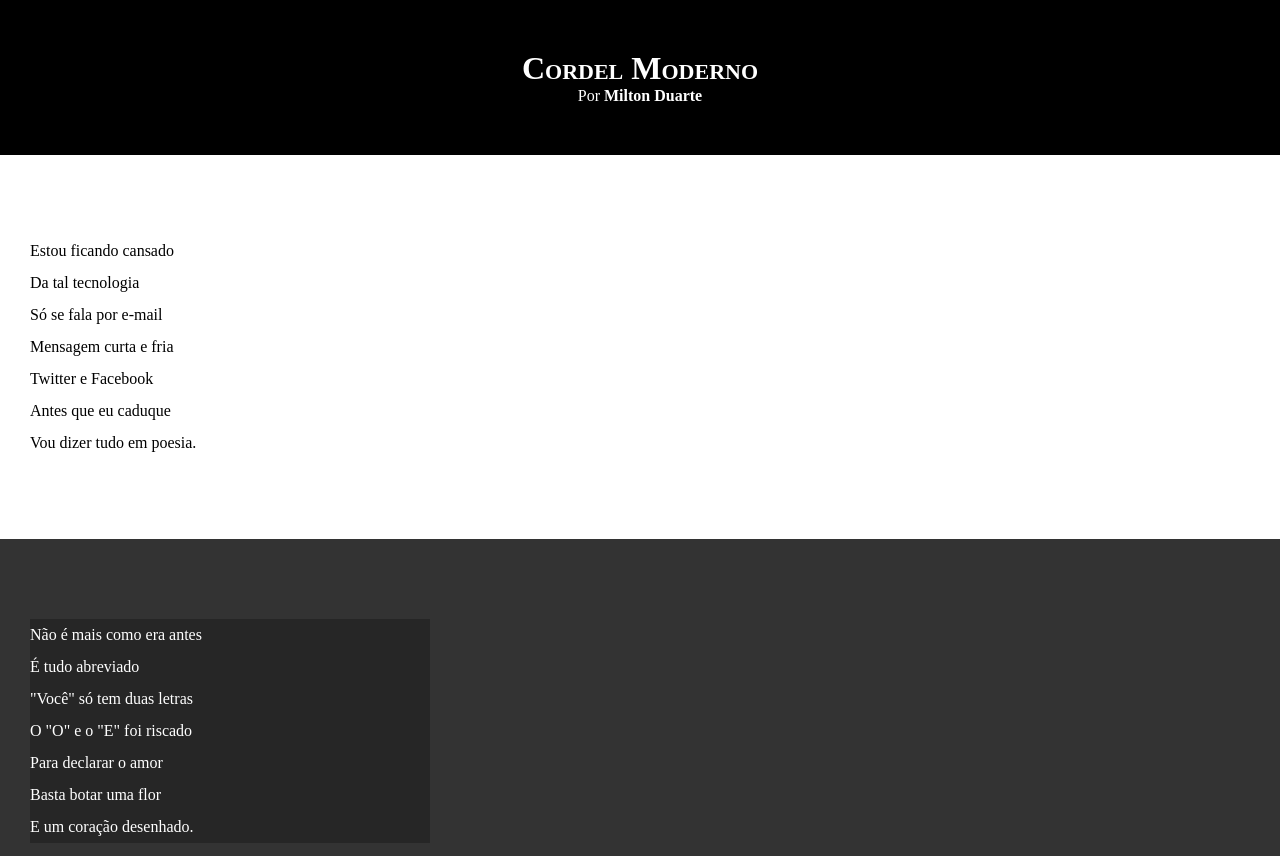
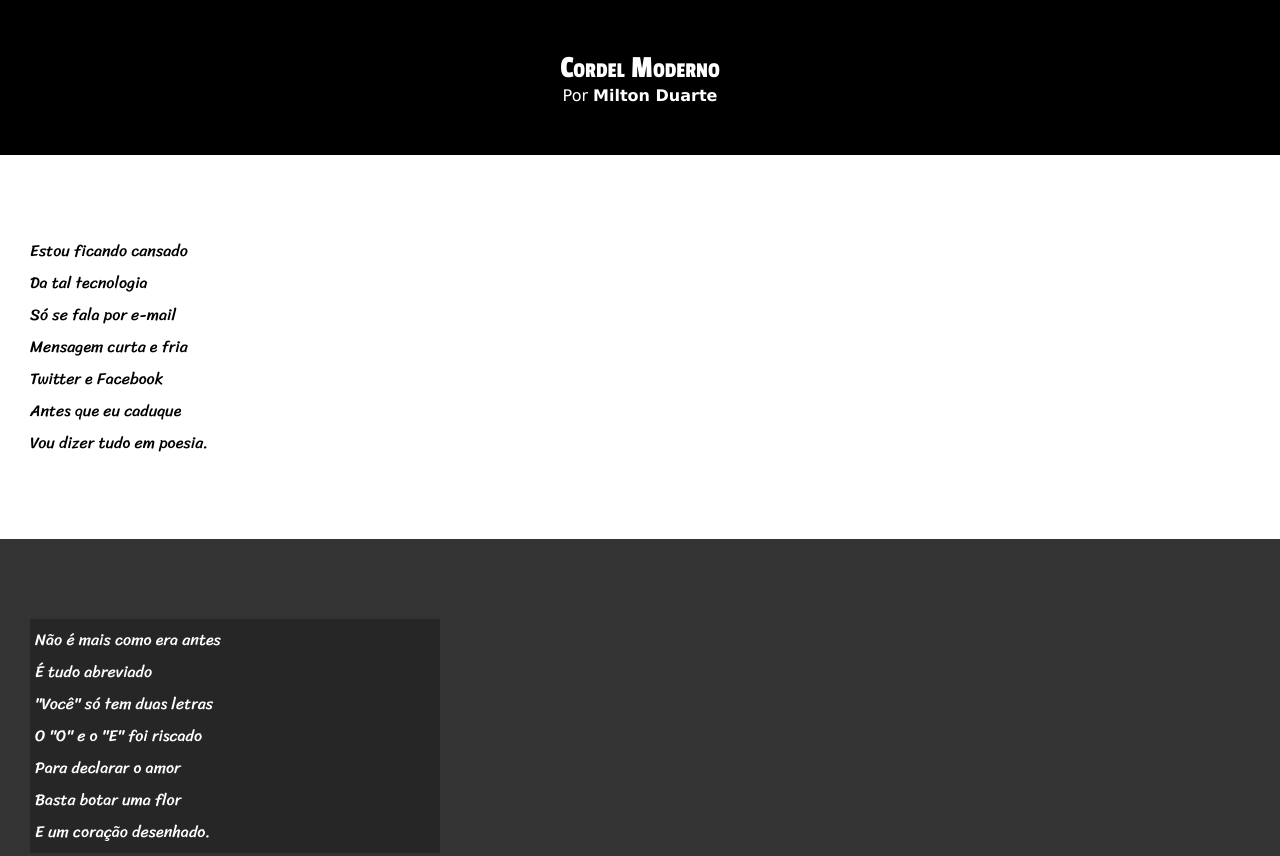
Before and after one commit to NaaComTil/Estudos, a plain HTML site: page HTML/Exercicios/Cordel-Moderno/index.html in a window 1280 px wide. Shown: the top 856 px of the page. Drawn offline with Linux system fonts and the light colour scheme.

Commit message:
Update style.css

```diff
--- a/HTML/Exercicios/Cordel-Moderno/style.css
+++ b/HTML/Exercicios/Cordel-Moderno/style.css
@@ -1,4 +1,12 @@
 @charset "UTF-8";
+@import url('https://fonts.googleapis.com/css2?family=Passion+One&display=swap');
+@import url('https://fonts.googleapis.com/css2?family=Sriracha&display=swap');
+
+:root {
+    --fonte1: Verdana, Geneva, Tahoma, sans-serif;
+    --fonte2: 'Passion One', cursive;
+    --fonte3: 'Sriracha', cursive;
+}
 
 * {
     margin: 0px;
@@ -8,6 +16,7 @@
 html, body {
     min-height: 100vh /* vh = view port height*/;
     background-color: darkgray;
+    font-family: var(--fonte1);
 }
 
 header a:hover, footer a:hover {
@@ -25,6 +34,8 @@ header {
 header > h1 {
     padding-top: 50px;
     font-variant: small-caps;
+    font-family: var(--fonte2);
+    font-weight: 100;
 }
 
 header > p {
@@ -44,6 +55,7 @@ section {
     padding-bottom: 10vh;
     line-height: 2em;
     padding-left: 30px;
+    font-family: var(--fonte3);
 }
 
 section.normal {
@@ -59,6 +71,8 @@ section.imagem {
 section.imagem > p {
     width: 400px;
     background-color: rgb(0, 0, 0, 0.253);
+    display: inline-block;
+    padding: 5px;
 }
 /*----------------------------------------------------------*/
 
```
